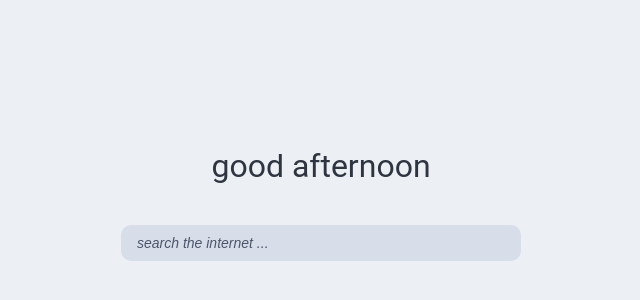
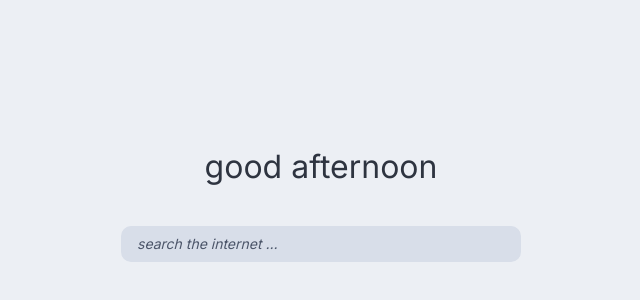
Before and after one commit to sphars/start, a website: page public/index.html in a window 1280 px wide. Shown: the part 200-500 px from the top of the page, 319-959 px from the left. Drawn offline with Linux system fonts and the light colour scheme.

Commit message:
Use Inter for font

```diff
--- a/public/index.html
+++ b/public/index.html
@@ -7,6 +7,7 @@
     <meta name="viewport" content="width=device-width, initial-scale=1.0">
     <title>new tab</title>
 
+    <link href="https://fonts.googleapis.com/css2?family=Inter&display=swap" rel="stylesheet">
     <link rel="stylesheet" href="style.css">
 </head>
 
@@ -182,7 +183,7 @@
                     </div>
                 </a>
             </div>
-        </div> -->
+        </div>-->
 
     </div>
 
--- a/public/style.css
+++ b/public/style.css
@@ -2,7 +2,7 @@
 
 /* Variables */
 :root{
-    --font-family: Roboto, Helvetica, Arial, sans-serif;
+    --font-family: 'Inter', Roboto, Helvetica, Arial, sans-serif;
 }
 
 /* Reset some styles */
@@ -94,6 +94,7 @@ footer .icon:hover{
 
 #searchbar::placeholder{
     color: var(--nord3);
+    font-family: var(--font-family);
 }
 
 #bookmarks{
```
